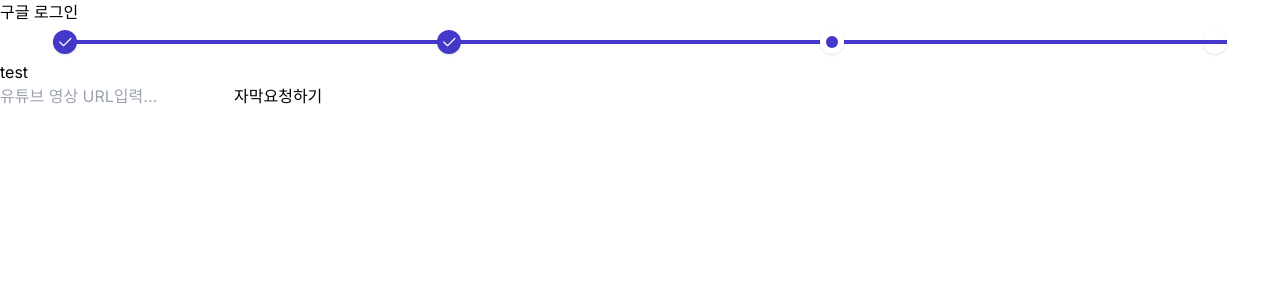
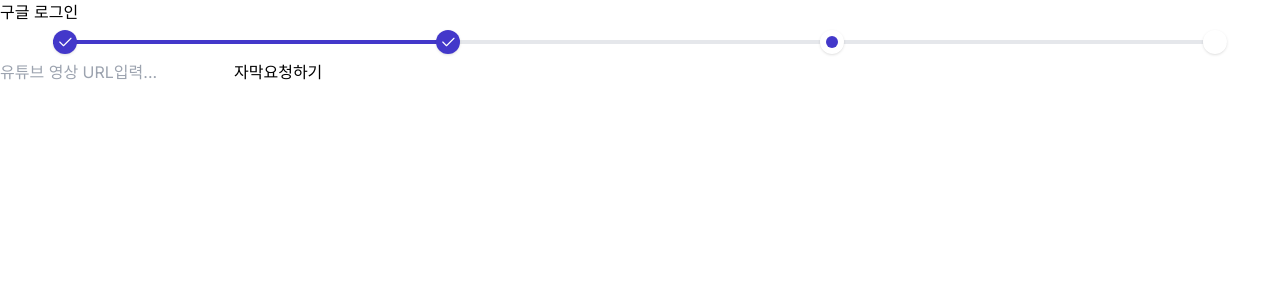
Before and after one commit to Goongam/youtube-api, a Next.js app: page / in a window 1280 px wide. Shown: the top 300 px of the page. Built offline with nearby package versions, Linux system fonts and the light colour scheme.

Commit message:
refactor: progressUnit 리팩토링

```diff
--- a/src/components/Icons/ProgressUnit.tsx
+++ b/src/components/Icons/ProgressUnit.tsx
@@ -2,20 +2,35 @@ import React from "react";
 import Check from "./Check";
 import Now from "./Now";
 
+type Status = "done" | "now" | "none";
 interface Props {
-  finish: boolean;
+  status: Status;
+  last?: boolean;
 }
 
-export default function ProgressUnit({ finish }: Props) {
+export default function ProgressUnit({ status, last }: Props) {
   return (
-    <div className="w-1/3 z-20">
+    <div className={`${last ?? "w-1/3 z-20"}`}>
       <div
-        className={`${
-          finish ? "bg-indigo-700" : "bg-white"
-        } h-6 w-6 rounded-full shadow flex items-center justify-center`}
+        className={`${getBackgroundColor(
+          status
+        )} h-6 w-6 rounded-full shadow flex items-center justify-center`}
       >
-        {finish ? <Check /> : <Now />}
+        {getInCircleShape(status)}
       </div>
     </div>
   );
 }
+
+function getBackgroundColor(status: Status) {
+  console.log(status);
+
+  if (status === "done") return "bg-indigo-700";
+  else if (status === "none" || status === "now") return "bg-white";
+}
+
+function getInCircleShape(status: Status) {
+  if (status === "done") return <Check />;
+  else if (status === "now") return <Now />;
+  return;
+}
--- a/src/components/Progress.tsx
+++ b/src/components/Progress.tsx
@@ -10,14 +10,14 @@ export default function Progress() {
           {/* <div className="w-1/3 bg-indigo-700 h-1 flex items-center"></div>
           <div className="w-1/3 bg-indigo-700 h-1 flex items-center"></div> */}
           {/* TODO: 애니메이션 주기 */}
-          <div className="bg-indigo-700 z-10 w-full h-1 absolute"></div>
-          <ProgressUnit finish={true} />
-          <ProgressUnit finish={true} />
-          <ProgressUnit finish={false} />
-          <div className="bg-white h-6 w-6 rounded-full shadow" />
+          <div className="bg-indigo-700 z-10 w-1/3 h-1 absolute" />
+          <ProgressUnit status="done" />
+          <ProgressUnit status="done" />
+          <ProgressUnit status="now" />
+          <ProgressUnit status="none" last />
+          {/* <div className="bg-white h-6 w-6 rounded-full shadow z-20" /> */}
         </div>
       </div>
-      <div id="gradient">test</div>
     </>
   );
 }
```
